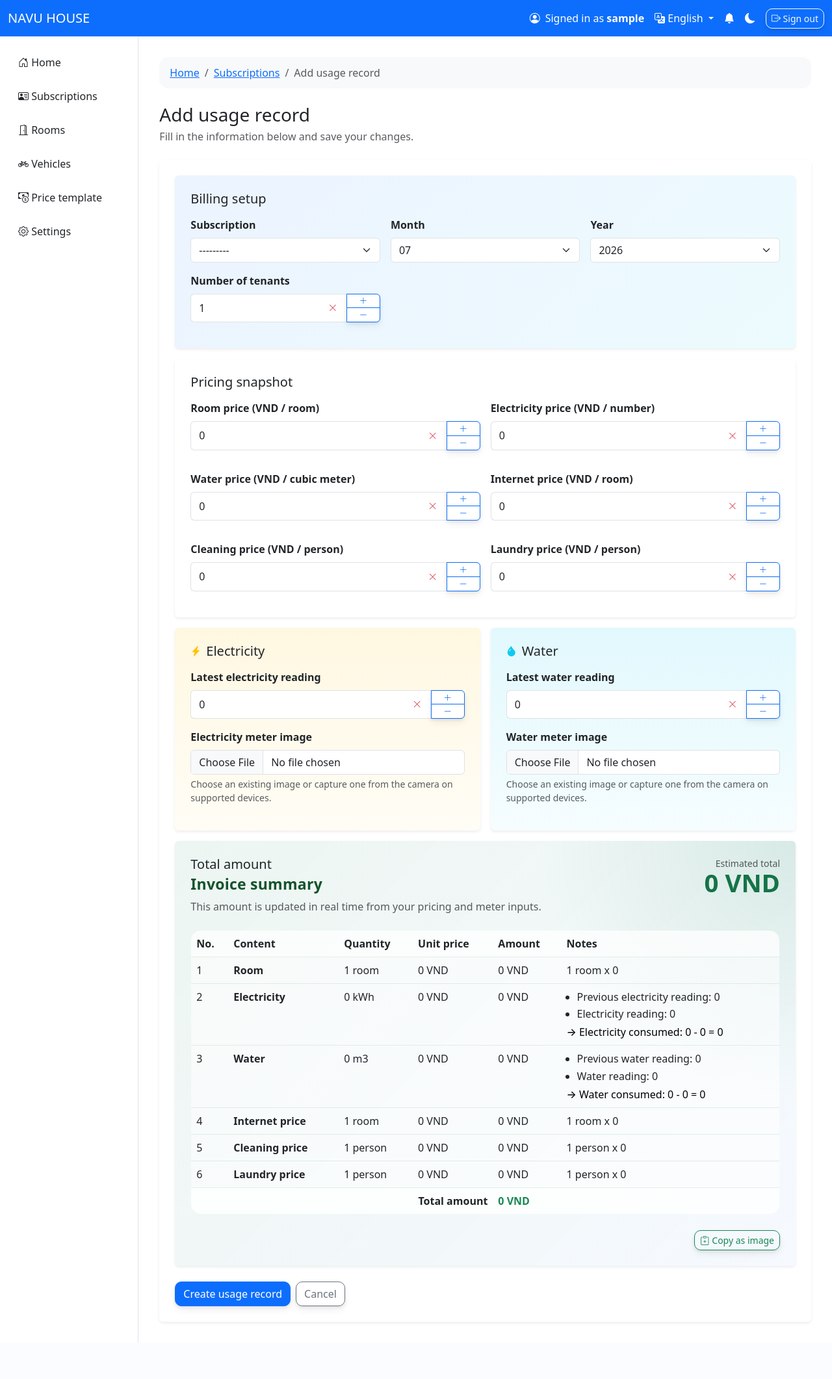
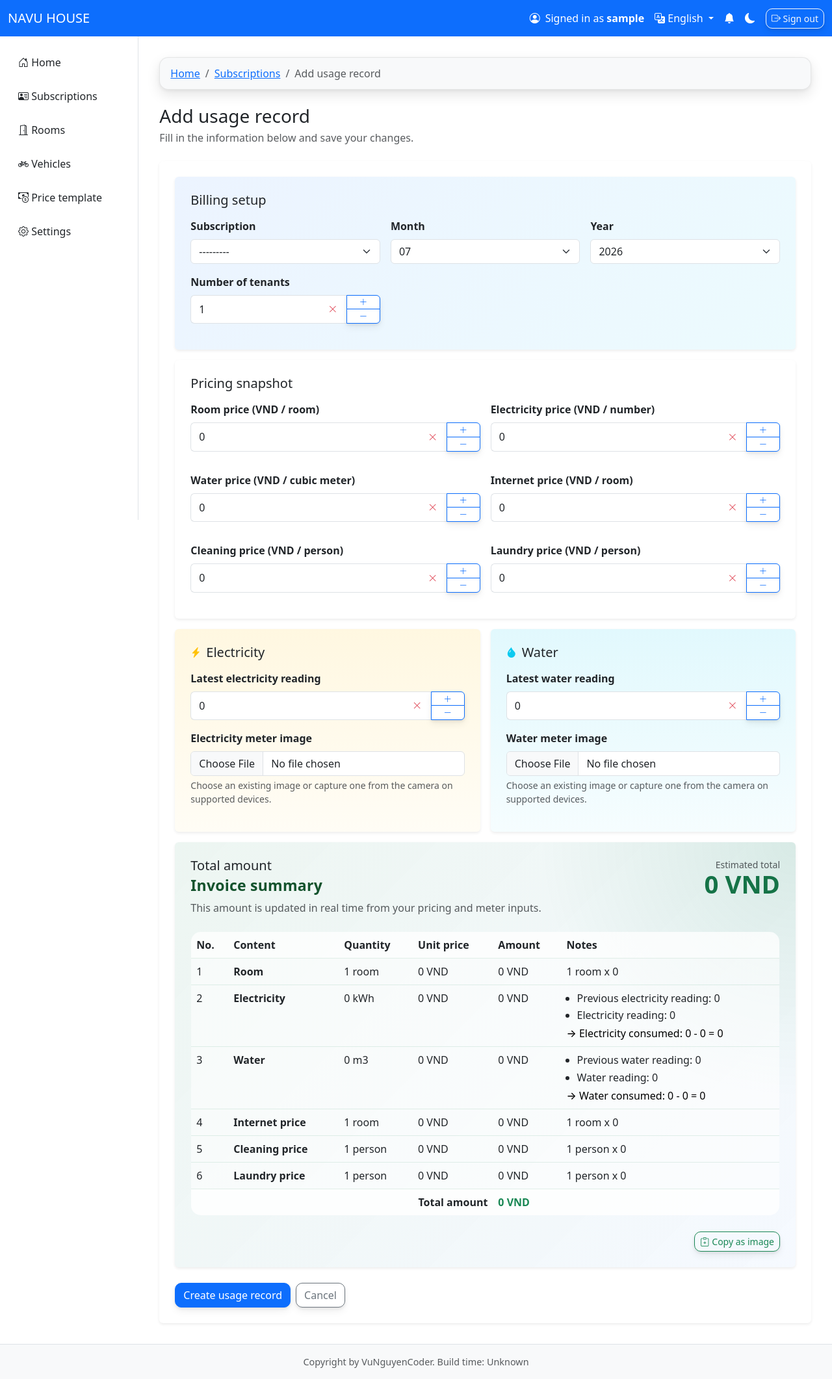
Before and after one commit to VuNguyenCoder/navu-house, a Django app: page /usages/create/ in a window 1280 px wide. Shown: the whole page at 65% size. Before the commit the page ends 2066 px from the top, so only its background shows below. Run offline with Django 5.2, Linux system fonts and the light colour scheme; the visitor is signed in with stand-in values (Sample User, id 1); data comes from the database, SQL or seed files in the repository; data that the repository does not hold is empty.

Commit message:
Add a shared footer to app

```diff
--- a/ansible/templates/docker-compose.override.yml.j2
+++ b/ansible/templates/docker-compose.override.yml.j2
@@ -30,6 +30,7 @@ services:
       GUNICORN_BIND: 0.0.0.0:8000
       GUNICORN_WORKERS: "{{ gunicorn_workers }}"
       GUNICORN_THREADS: "{{ gunicorn_threads }}"
+      APP_BUILD_TIME: "{{ app_build_time_result.stdout }}"
       HTTPS_ENABLED: "{{ 'True' if https_enabled else 'False' }}"
       USE_X_FORWARDED_HOST: "True"
 {% if https_enabled %}
--- a/apps/main/views.py
+++ b/apps/main/views.py
@@ -492,7 +492,7 @@ class SubscriptionListView(OperatorRequiredMixin, ListView):
         if date_to:
             queryset = queryset.filter(start_date__lte=date_to)
 
-        return queryset
+        return queryset.order_by('room__room_name', '-start_date', '-updated_at', '-id')
 
     def get_context_data(self, **kwargs):
         context = super().get_context_data(**kwargs)
--- a/config/context_processors.py
+++ b/config/context_processors.py
@@ -1,3 +1,4 @@
+from django.conf import settings
 from notifications.models import Notification
 
 
@@ -15,3 +16,9 @@ def notifications_dropdown(request):
         'navbar_notifications': notifications,
         'navbar_notifications_count': qs.count(),
     }
+
+
+def app_footer(request):
+    return {
+        'app_build_time': settings.APP_BUILD_TIME or 'Unknown',
+    }
--- a/config/settings.py
+++ b/config/settings.py
@@ -72,6 +72,7 @@ CSRF_TRUSTED_ORIGINS = env_list('CSRF_TRUSTED_ORIGINS', '')
 USE_X_FORWARDED_HOST = as_bool(env('USE_X_FORWARDED_HOST', 'False'))
 SECURE_PROXY_SSL_HEADER = ('HTTP_X_FORWARDED_PROTO', 'https')
 HTTPS_ENABLED = as_bool(env('HTTPS_ENABLED', 'False'))
+APP_BUILD_TIME = env('APP_BUILD_TIME', '')
 SESSION_COOKIE_SECURE = HTTPS_ENABLED
 CSRF_COOKIE_SECURE = HTTPS_ENABLED
 
@@ -123,6 +124,7 @@ TEMPLATES = [
                 'django.contrib.messages.context_processors.messages',
                 'django.template.context_processors.media',
                 'config.context_processors.notifications_dropdown',
+                'config.context_processors.app_footer',
             ],
         },
     },
--- a/templates/base.html
+++ b/templates/base.html
@@ -15,6 +15,14 @@
             display: flex;
             flex-direction: column;
         }
+        :root {
+            --app-navbar-offset: 56px;
+        }
+        .app-navbar {
+            position: sticky;
+            top: 0;
+            z-index: 1030;
+        }
         .sidebar {
             min-height: calc(100vh - 56px);
             background-color: var(--bs-light);
@@ -22,6 +30,9 @@
         }
         .sidebar.offcanvas-md {
             --bs-offcanvas-width: min(82vw, 320px);
+        }
+        .sidebar .position-sticky {
+            top: 0;
         }
         [data-bs-theme="dark"] .sidebar {
             background-color: var(--bs-dark);
@@ -60,14 +71,30 @@
             flex: 1;
             padding: 2rem;
         }
+        .app-footer {
+            margin-top: auto;
+            padding: 1rem 1.5rem;
+            border-top: 1px solid var(--bs-border-color);
+            background: var(--bs-tertiary-bg);
+            color: var(--bs-secondary-color);
+            font-size: 0.9rem;
+            text-align: center;
+        }
         .page-breadcrumb {
             margin-bottom: 1.5rem;
+            position: sticky;
+            top: calc(var(--app-navbar-offset) + 0.75rem);
+            z-index: 1020;
         }
         .page-breadcrumb .breadcrumb {
             margin-bottom: 0;
             padding: 0.75rem 1rem;
             border-radius: 0.85rem;
             background: var(--bs-tertiary-bg);
+            border: 1px solid rgba(0, 0, 0, 0.08);
+            box-shadow:
+                0 8px 20px rgba(0, 0, 0, 0.10),
+                0 2px 6px rgba(0, 0, 0, 0.06);
         }
         .btn {
             border-radius: 10px;
@@ -136,12 +163,29 @@
         .mobile-utility-list form {
             margin: 0;
         }
+        @media (min-width: 768px) {
+            .sidebar {
+                position: sticky;
+                top: var(--app-navbar-offset);
+                align-self: flex-start;
+                height: calc(100vh - var(--app-navbar-offset));
+                overflow-y: auto;
+            }
+
+            .sidebar .position-sticky {
+                max-height: none;
+                overflow: visible;
+            }
+        }
         @media (max-width: 767.98px) {
             .main-content {
                 padding: 1.25rem;
             }
             .sidebar.offcanvas-md {
                 min-height: 100vh;
+            }
+            .page-breadcrumb {
+                top: calc(var(--app-navbar-offset) + 0.5rem);
             }
             .navbar-brand {
                 font-size: 1rem;
@@ -152,7 +196,7 @@
 </head>
 <body>
     <!-- Top Navigation Bar -->
-    <nav class="navbar navbar-expand-lg navbar-dark bg-primary">
+    <nav class="navbar navbar-expand-lg navbar-dark bg-primary app-navbar">
         <div class="container-fluid">
             {% if user.is_authenticated %}
             <button
@@ -366,6 +410,10 @@
         </div>
     </div>
 
+    <footer class="app-footer">
+        Copyright by VuNguyenCoder. Build time: {{ app_build_time }}
+    </footer>
+
     <div class="modal fade" id="confirmDeleteModal" tabindex="-1" aria-labelledby="confirmDeleteModalLabel" aria-hidden="true">
         <div class="modal-dialog modal-dialog-centered">
             <div class="modal-content border-0 shadow">
--- a/templates/components/numeric_input.html
+++ b/templates/components/numeric_input/main.html
@@ -18,6 +18,16 @@
         box-shadow: none;
         position: relative;
         z-index: 3;
+    }
+
+    .price-spinner-group--standalone .form-control {
+        border-right: 1px solid var(--bs-border-color);
+        border-top-right-radius: 0.375rem;
+        border-bottom-right-radius: 0.375rem;
+    }
+
+    .price-spinner-group--standalone .form-control:focus {
+        border-right: 2px solid #000;
     }
 
     .price-spinner-actions {
@@ -137,9 +147,9 @@
 
 <div class="mb-3">
     <label class="form-label fw-semibold" for="{{ field.id_for_label }}">{{ field.label }}</label>
-    <div class="price-spinner-group">
+    <div class="price-spinner-group{% if not show_spinner_controls or field.field.disabled %} price-spinner-group--standalone{% endif %}">
         {{ field }}
-        {% if show_spinner_controls %}
+        {% if show_spinner_controls and not field.field.disabled %}
         <div class="price-spinner-actions">
             <button
                 type="button"
@@ -234,7 +244,7 @@
                 button.dataset.numericInputBound = 'true';
                 button.addEventListener('click', () => {
                     const input = document.getElementById(button.dataset.targetId);
-                    if (!input) {
+                    if (!input || input.disabled || button.disabled) {
                         return;
                     }
 
--- a/templates/main/room_form.html
+++ b/templates/main/room_form.html
@@ -46,7 +46,7 @@
                     {% if field.name != 'remove_image_paths' %}
                     <div class="col-12 {% if field.name == 'description' or field.name == 'images' %}col-lg-12{% else %}col-lg-6{% endif %}">
                         {% if field.name == 'latest_electricity_reading' or field.name == 'latest_water_reading' %}
-                        {% include "components/numeric_input.html" with field=field show_spinner_controls=True %}
+                        {% include "components/numeric_input/main.html" with field=field show_spinner_controls=True %}
                         <div class="room-reading-meta mt-2">
                             <div class="room-reading-meta-row">
                                 <span class="room-reading-meta-label">{% trans "Last updated" %}:</span>
--- a/templates/main/subscription_form.html
+++ b/templates/main/subscription_form.html
@@ -77,7 +77,7 @@
                                 {% if field.name == 'room' or field.name == 'description' or field.name == 'start_date' or field.name == 'tenant_count' or field.name == 'images' %}
                                 <div class="col-12 {% if field.name == 'room' or field.name == 'start_date' or field.name == 'tenant_count' %}col-lg-6{% else %}col-lg-12{% endif %}">
                                     {% if field.name == 'tenant_count' %}
-                                        {% include "components/numeric_input.html" with field=field show_spinner_controls=True %}
+                                        {% include "components/numeric_input/main.html" with field=field show_spinner_controls=True %}
                                     {% else %}
                                         <label class="form-label fw-semibold" for="{{ field.id_for_label }}">{{ field.label }}</label>
                                         {{ field }}
@@ -148,7 +148,7 @@
                                 {% for field in form %}
                                 {% if field.name == 'start_electricity_reading' or field.name == 'start_water_reading' %}
                                 <div class="col-12 col-lg-6">
-                                    {% include "components/numeric_input.html" with field=field show_spinner_controls=True %}
+                                    {% include "components/numeric_input/main.html" with field=field show_spinner_controls=True %}
                                 </div>
                                 {% endif %}
                                 {% endfor %}
@@ -171,7 +171,7 @@
                                 {% for field in form %}
                                 {% if field.name == 'deposit_amount' or field.name == 'room_price' or field.name == 'electricity_price' or field.name == 'water_price' or field.name == 'internet_price' or field.name == 'cleaning_price' or field.name == 'laundry_price' %}
                                 <div class="col-12 col-lg-6">
-                                    {% include "components/numeric_input.html" with field=field show_spinner_controls=True step_value=1000 %}
+                                    {% include "components/numeric_input/main.html" with field=field show_spinner_controls=True step_value=1000 %}
                                 </div>
                                 {% endif %}
                                 {% endfor %}
--- a/templates/main/usage_form.html
+++ b/templates/main/usage_form.html
@@ -78,7 +78,7 @@
                                     {% if field.name == 'subscription' or field.name == 'billing_month' or field.name == 'billing_year' or field.name == 'tenant_count' %}
                                     <div class="col-12 col-lg-4{% if field.name == 'tenant_count' %} usage-restroom-optional-field{% endif %}"{% if field.name == 'tenant_count' %} data-restroom-optional-field{% endif %}>
                                         {% if field.name == 'tenant_count' %}
-                                            {% include "components/numeric_input.html" with field=field show_spinner_controls=True %}
+                                            {% include "components/numeric_input/main.html" with field=field show_spinner_controls=True %}
                                         {% else %}
                                             <label class="form-label fw-semibold" for="{{ field.id_for_label }}">{{ field.label }}</label>
                                             {{ field }}
@@ -105,7 +105,7 @@
                                     {% for field in form %}
                                     {% if field.name == 'room_price' or field.name == 'electricity_price' or field.name == 'water_price' or field.name == 'internet_price' or field.name == 'cleaning_price' or field.name == 'laundry_price' %}
                                     <div class="col-12 col-lg-6{% if field.name == 'room_price' or field.name == 'internet_price' or field.name == 'cleaning_price' or field.name == 'laundry_price' %} usage-restroom-optional-field{% endif %}"{% if field.name == 'room_price' or field.name == 'internet_price' or field.name == 'cleaning_price' or field.name == 'laundry_price' %} data-restroom-optional-field{% endif %}>
-                                        {% include "components/numeric_input.html" with field=field show_spinner_controls=True step_value=1000 %}
+                                        {% include "components/numeric_input/main.html" with field=field show_spinner_controls=True step_value=1000 %}
                                     </div>
                                     {% endif %}
                                     {% endfor %}
@@ -125,7 +125,7 @@
                                 {% if field.name == 'latest_electricity_reading' or field.name == 'electricity_meter_image' %}
                                 <div class="mb-3">
                                     {% if field.name == 'latest_electricity_reading' %}
-                                        {% include "components/numeric_input.html" with field=field show_spinner_controls=True %}
+                                        {% include "components/numeric_input/main.html" with field=field show_spinner_controls=True %}
                                     {% else %}
                                         <label class="form-label fw-semibold" for="{{ field.id_for_label }}">{{ field.label }}</label>
                                         {{ field }}
@@ -184,7 +184,7 @@
                                 {% if field.name == 'latest_water_reading' or field.name == 'water_meter_image' %}
                                 <div class="mb-3">
                                     {% if field.name == 'latest_water_reading' %}
-                                        {% include "components/numeric_input.html" with field=field show_spinner_controls=True %}
+                                        {% include "components/numeric_input/main.html" with field=field show_spinner_controls=True %}
                                     {% else %}
                                         <label class="form-label fw-semibold" for="{{ field.id_for_label }}">{{ field.label }}</label>
                                         {{ field }}
--- a/templates/price_template.html
+++ b/templates/price_template.html
@@ -32,7 +32,7 @@
                         {% csrf_token %}
 
                         {% for field in form %}
-                        {% include "components/numeric_input.html" with field=field show_spinner_controls=True step_value=1000 %}
+                        {% include "components/numeric_input/main.html" with field=field show_spinner_controls=True step_value=1000 %}
                         {% endfor %}
 
                         <div class="d-flex gap-2 pt-2">
```
Also changed, not shown: ansible/deploy.yml (+8 -0 lines), templates/components/numeric_input/README.md (added).
